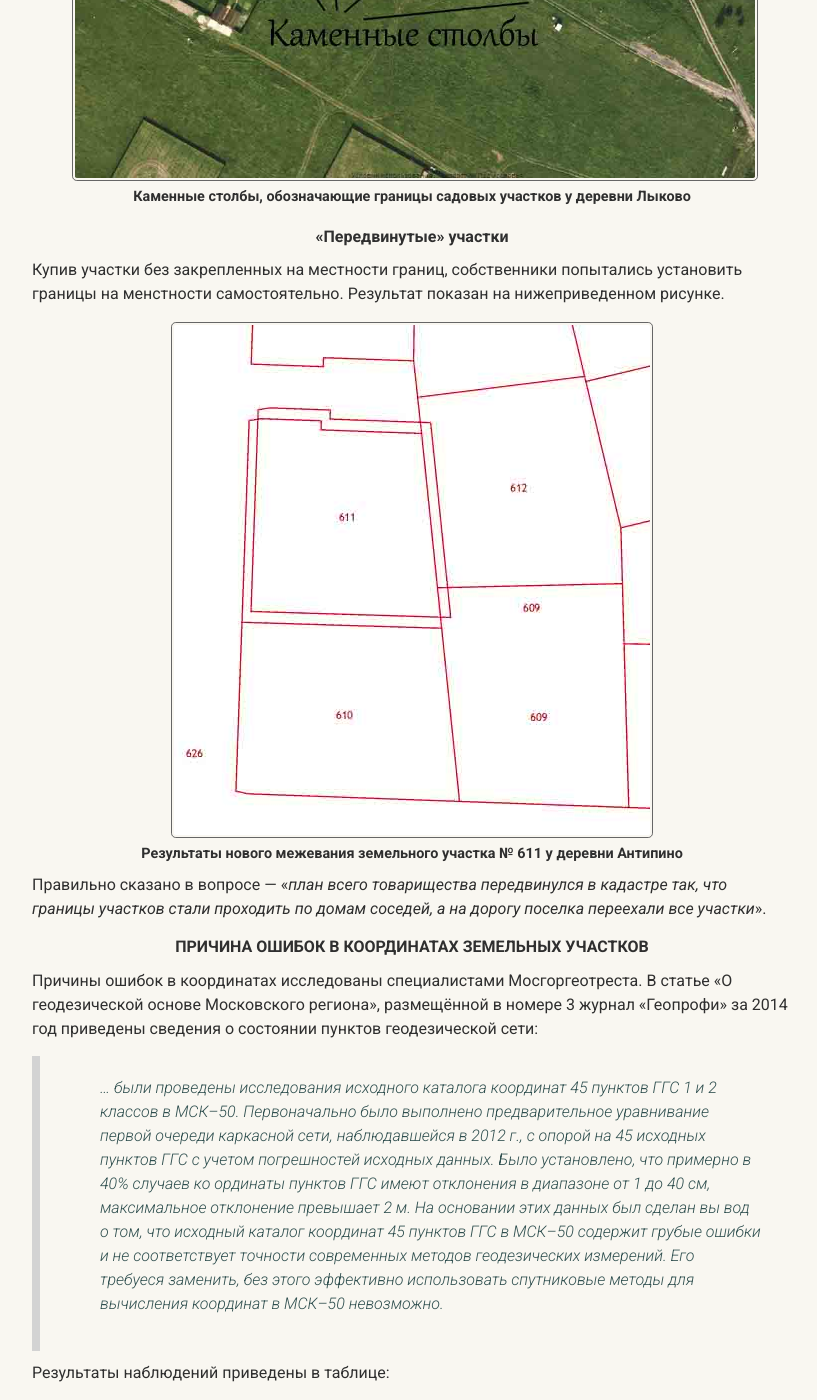
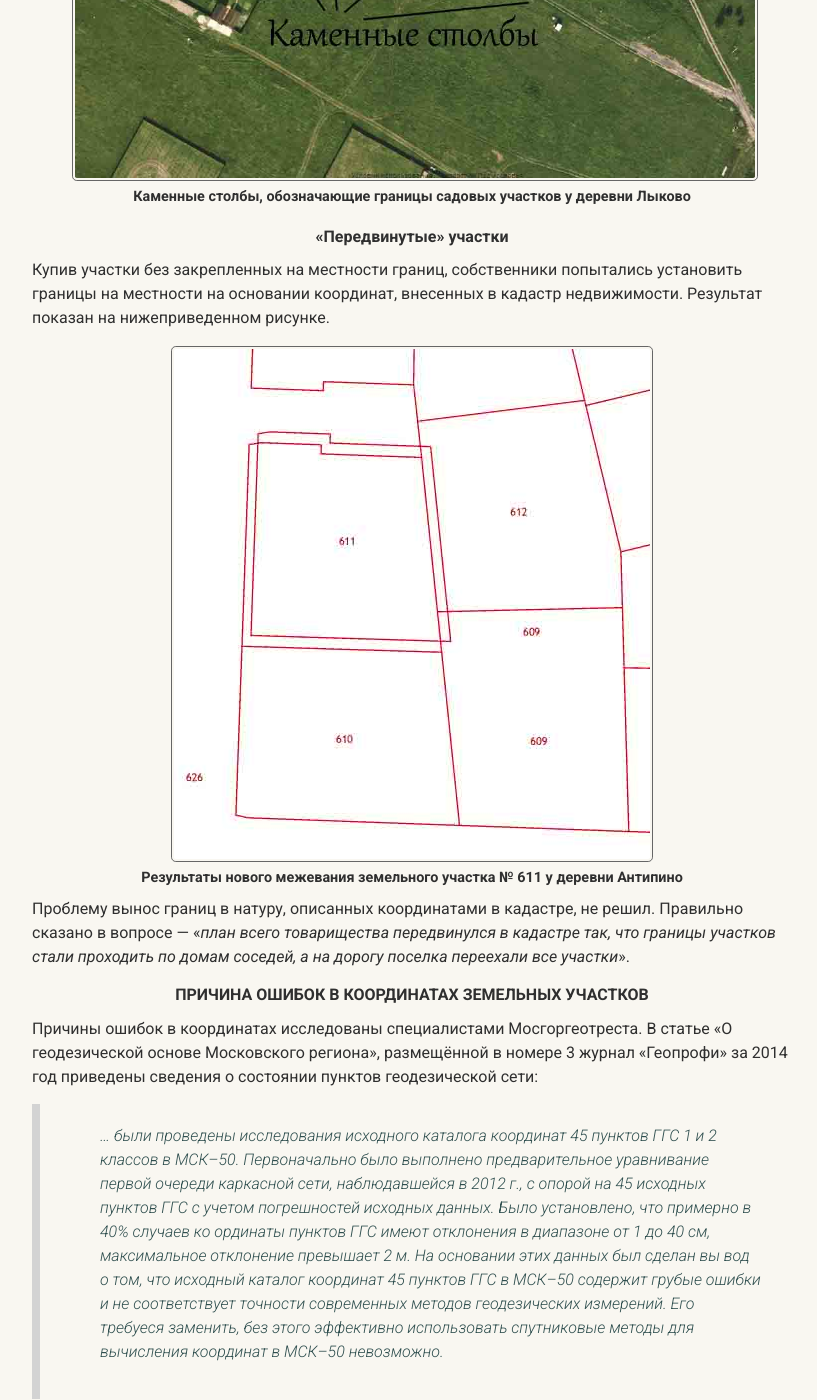
Before and after one commit to SergSi/land-use-art, a Jekyll site: the page built from _articles/2023-12-10-delta-GGS.md, in a window 1280 px wide and 1400 px high, scrolled down 2096 px. Shown: the whole window, without its empty margins (228-1045 px from the left). Built offline with Jekyll 4.4.1, drawn with Linux system fonts in a browser that asks for light colours; some web fonts are replaced.

Commit message:
Update 2023-12-10-delta-GGS.md

```diff
--- a/_articles/2023-12-10-delta-GGS.md
+++ b/_articles/2023-12-10-delta-GGS.md
@@ -29,12 +29,12 @@ file-1="article/Каменные столбы.jpg" caption-1="Каменные
 
 ## «Передвинутые» участки
 
-Купив участки без закрепленных на местности границ, собственники попытались установить границы на менстности самостоятельно. Результат показан на нижеприведенном рисунке.
+Купив участки без закрепленных на местности границ, собственники попытались установить границы на местности на основании координат, внесенных в кадастр недвижимости. Результат показан на нижеприведенном рисунке.
 
 {% include image.html
 file-1="article/mistake.jpg" caption-1="Результаты нового межевания земельного участка № 611 у деревни Антипино" %}
 
-Правильно сказано в вопросе — «*план всего товарищества передвинулся в кадастре так, что границы участков стали проходить по домам соседей, а на дорогу поселка переехали все участки*».
+Проблему вынос границ в натуру, описанных координатами в кадастре, не решил. Правильно сказано в вопросе — «*план всего товарищества передвинулся в кадастре так, что границы участков стали проходить по домам соседей, а на дорогу поселка переехали все участки*».
 
 # Причина ошибок в координатах земельных участков
 
```
